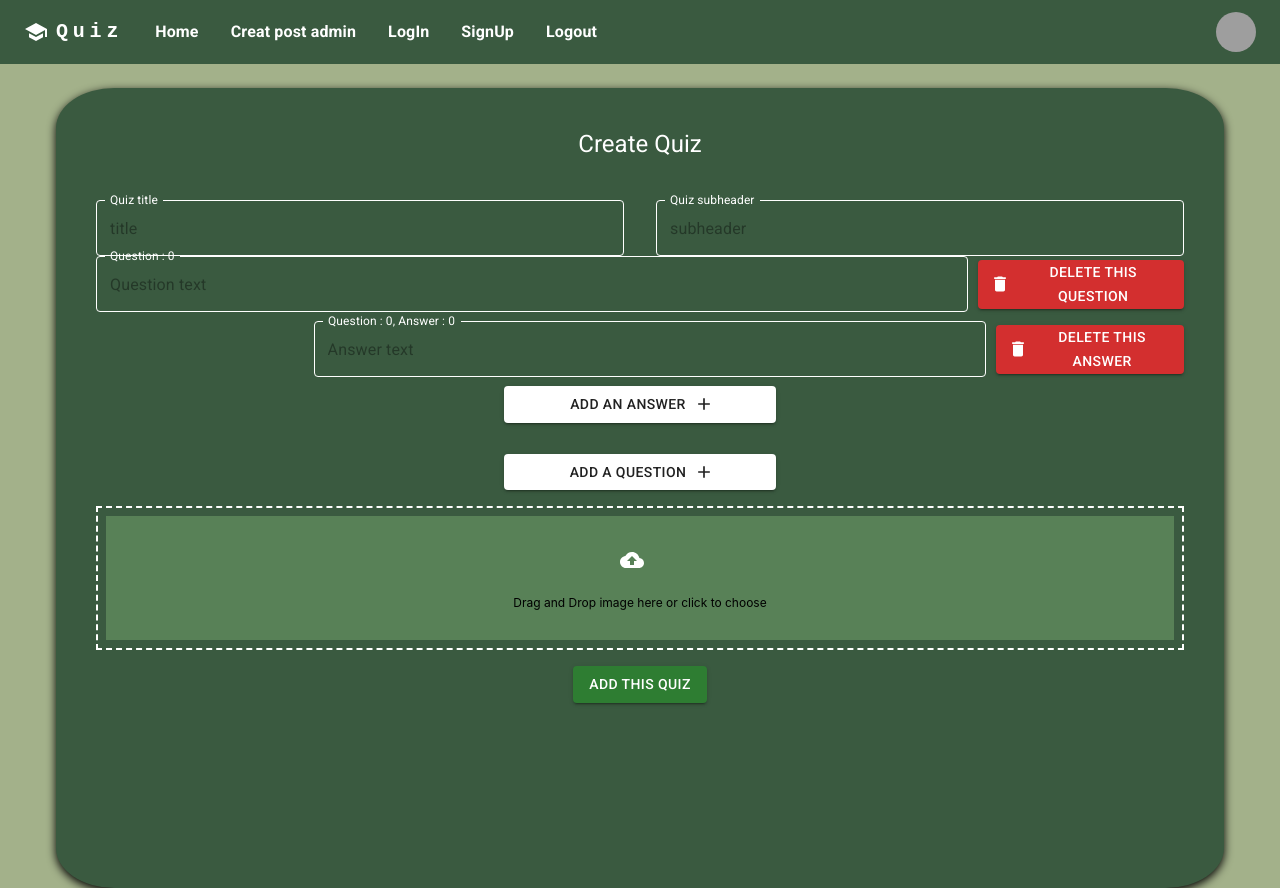
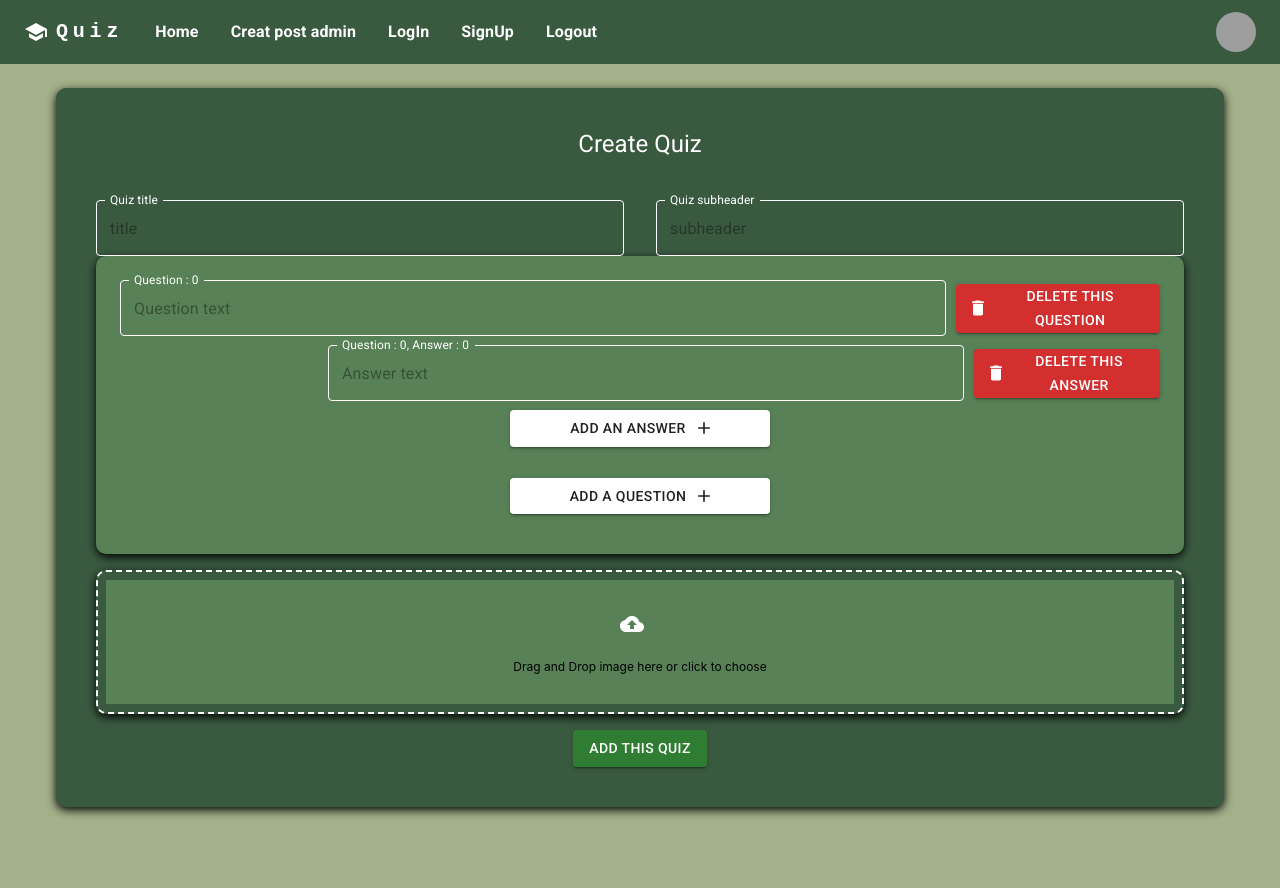
Before and after one commit to romainbcode/Quizz_Project_MERN, a React (Vite) app in the folder frontend/: page /admin/quiz/create in a window 1280 px wide. Built offline with nearby package versions, Linux system fonts and the light colour scheme; grey boxes are pictures that could not be loaded.

Commit message:
add style height : fitcontent and box shadow

```diff
--- a/frontend/src/admin/CreateQuiz.jsx
+++ b/frontend/src/admin/CreateQuiz.jsx
@@ -100,7 +100,7 @@ const CreateQuiz = () => {
             return(
                 <Form>
                     <Box sx={{ bgcolor: "primary.greenLight", height:'100vh', width:'100%', display: "flex", justifyContent: 'center', pt: 3}}>
-                    <Box sx={{ bgcolor: "primary.mainGreenDark",height: '90%', width:'85%', padding: 5, borderRadius: '5%', boxShadow: '0 3px 10px #000' }}>
+                    <Box sx={{ bgcolor: "primary.mainGreenDark",height: 'fit-content', width:'85%', mb:2, padding: 5, borderRadius: '10px', boxShadow: '0 3px 10px #000' }}>
                         <Typography variant='h5' sx={{ pb: 4, color: 'primary.themewhite'}}> Create Quiz  </Typography>
                         <Box sx={{mt:1}} component="form">
                             <Stack direction={{ xs: 'column', sm: 'row' }} spacing={{ xs: 1, sm: 2, md: 4 }}>
@@ -145,7 +145,7 @@ const CreateQuiz = () => {
                             id="questionAnswer"
                             value={values.questionAnswer}
                             render={(arrayQuestion)=>(
-                                <div className='formContainer'>
+                                <Box className='formContainer' sx={{backgroundColor: 'primary.mainGreenLight', padding: 3, mb: 2, borderRadius: '10px', boxShadow: '0 3px 10px #000'}}>
                                     {values.questionAnswer.map((arrayMapQuestion, index)=>(
                                         <div className="formContainer" style={{display:'flex',flexDirection:'column', alignItems:'center', marginBottom: '15px'}} key={index}>
                                             <div style={{width: '100%', display: 'flex', flexDirection: 'row'}}>
@@ -239,13 +239,13 @@ const CreateQuiz = () => {
                                     >
                                     Add a question
                                     </Button>
-                                </div>
+                                </Box>
                             )}
                         />
 
 
 
-                    <Box border='2px dashed white' sx={{ p: 1}}>
+                    <Box border='2px dashed white' sx={{ p: 1, borderRadius: '10px', boxShadow: '0 3px 10px #000'}}>
                         <Dropzone
                             acceptedFiles=".jpg,.jpeg,.png"
                             multiple={false}
```
